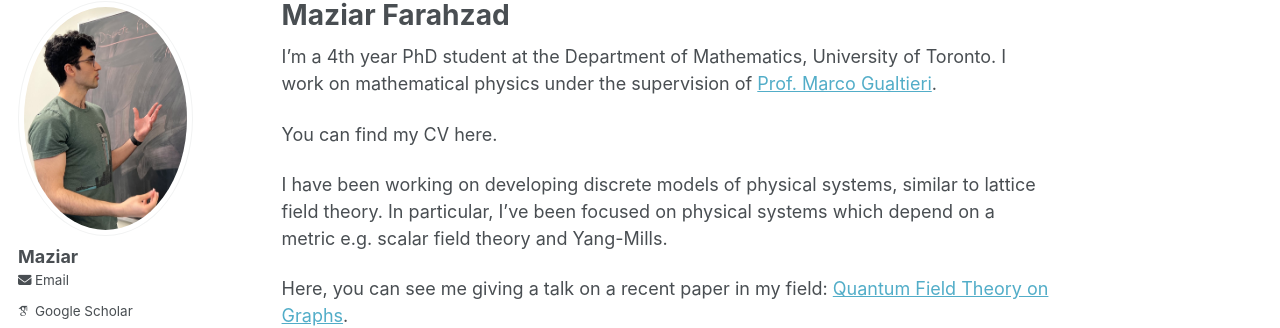
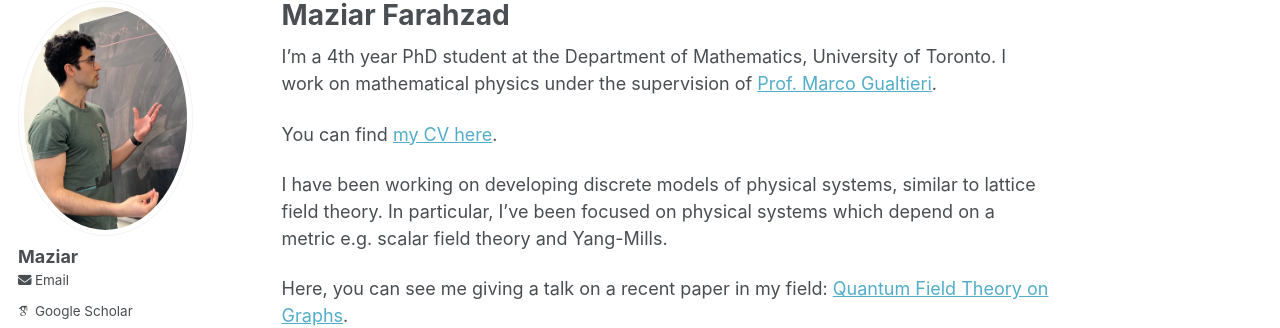
Before and after one commit to maziarf/maziar.github.io, a Jekyll site: the page built from _pages/about.md, in a window 1280 px wide. Shown: the part 117-445 px from the top of the page. Built offline with Jekyll 4.4.1, drawn with Linux system fonts in a browser that asks for light colours; some web fonts are replaced; part of the change alters nothing that is shown.

```diff
--- a/_pages/about.md
+++ b/_pages/about.md
@@ -9,7 +9,7 @@ redirect_from:
 
 I'm a 4th year PhD student at the Department of Mathematics, University of Toronto. I work on mathematical physics under the supervision of [Prof. Marco Gualtieri](https://www.math.toronto.edu/mgualt/).
 
-You can find my CV here.
+You can find [my CV here](https://maziarf.github.io/files/My_CV.pdf).
 
 I have been working on developing discrete models of physical systems, similar to lattice field theory. In particular, I've been focused on physical systems which depend on a metric e.g. scalar field theory and Yang-Mills.
 
```
